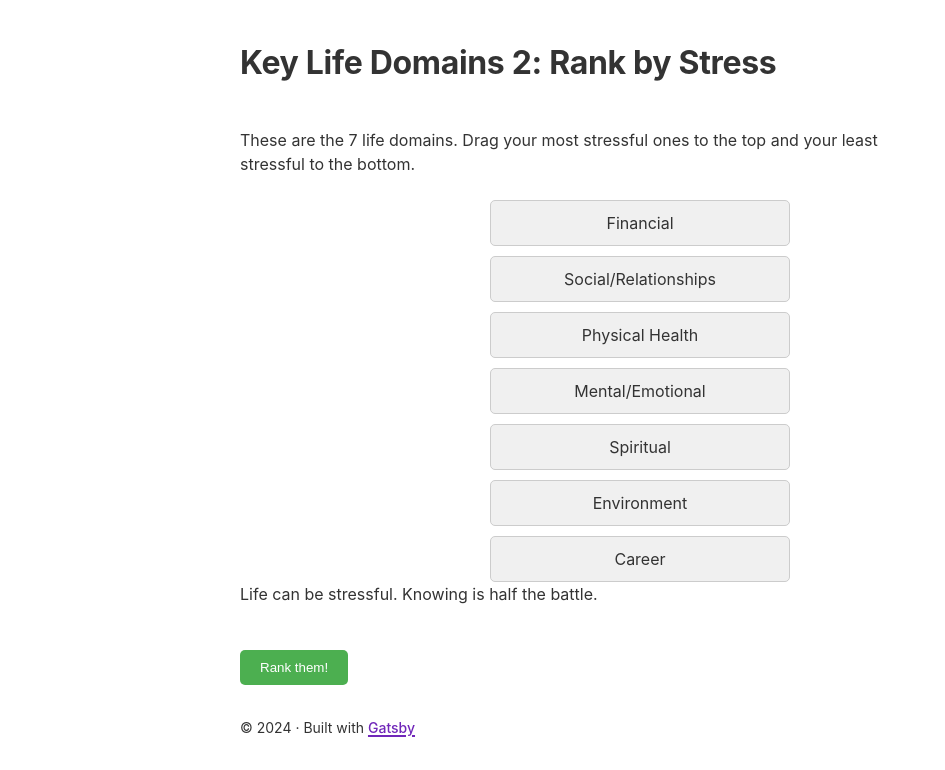
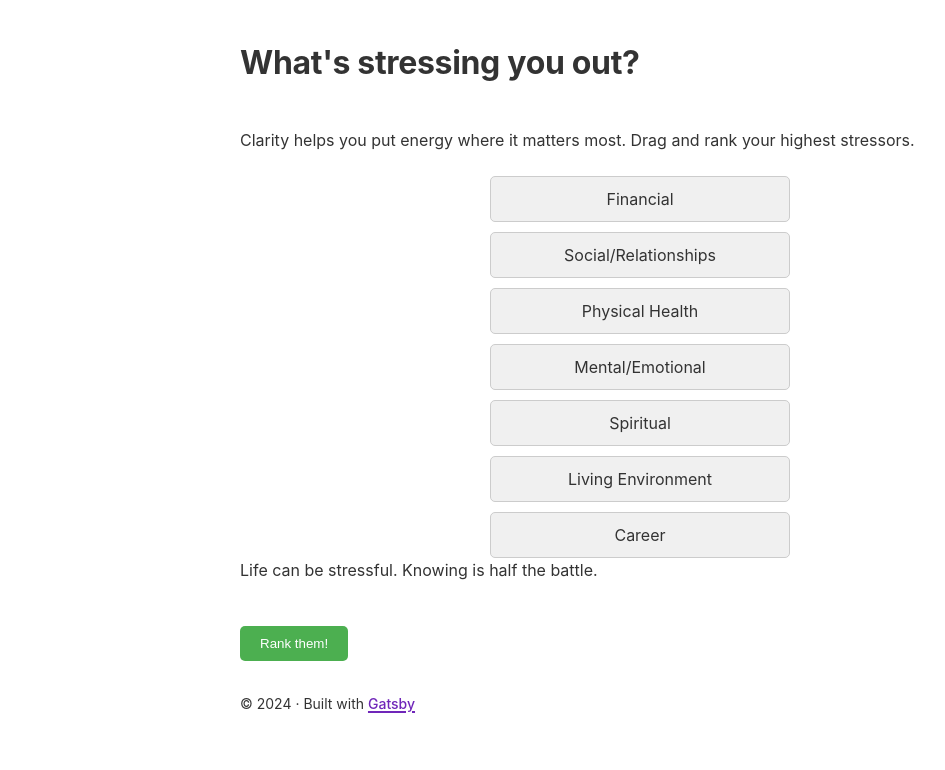
Before and after one commit to yukicruz/lifefocus, a Gatsby site: page /key-life-domains-2 in a window 1280 px wide. Shown: the part 99-869 px from the top of the page, without its empty margins (0-945 px from the left). After the commit the page ends 845 px from the top, so only its background shows below. Built offline with nearby package versions, Linux system fonts and the light colour scheme; Gatsby itself is replaced by a stand-in of ours.

Commit message:
update phrasing key-life-domains2

```diff
--- a/src/pages/key-life-domains-2.js
+++ b/src/pages/key-life-domains-2.js
@@ -10,7 +10,7 @@ const KeyLifeDomains2 = () => {
     { id: '3', content: 'Physical Health' },
     { id: '4', content: 'Mental/Emotional' },
     { id: '5', content: 'Spiritual' },
-    { id: '6', content: 'Environment' },
+    { id: '6', content: 'Living Environment' },
     { id: '7', content: 'Career' }
   ]);
 
@@ -48,8 +48,8 @@ const KeyLifeDomains2 = () => {
 
   return (
     <Layout>
-      <h1>Key Life Domains 2: Rank by Stress</h1>
-      <p>These are the 7 life domains. Drag your most stressful ones to the top and your least stressful to the bottom.</p>
+      <h1>What's stressing you out?</h1>
+      <p>Clarity helps you put energy where it matters most. Drag and rank your highest stressors.</p>
 
       <DragDropContext onDragEnd={handleOnDragEnd}>
         <Droppable droppableId="domains">
```
